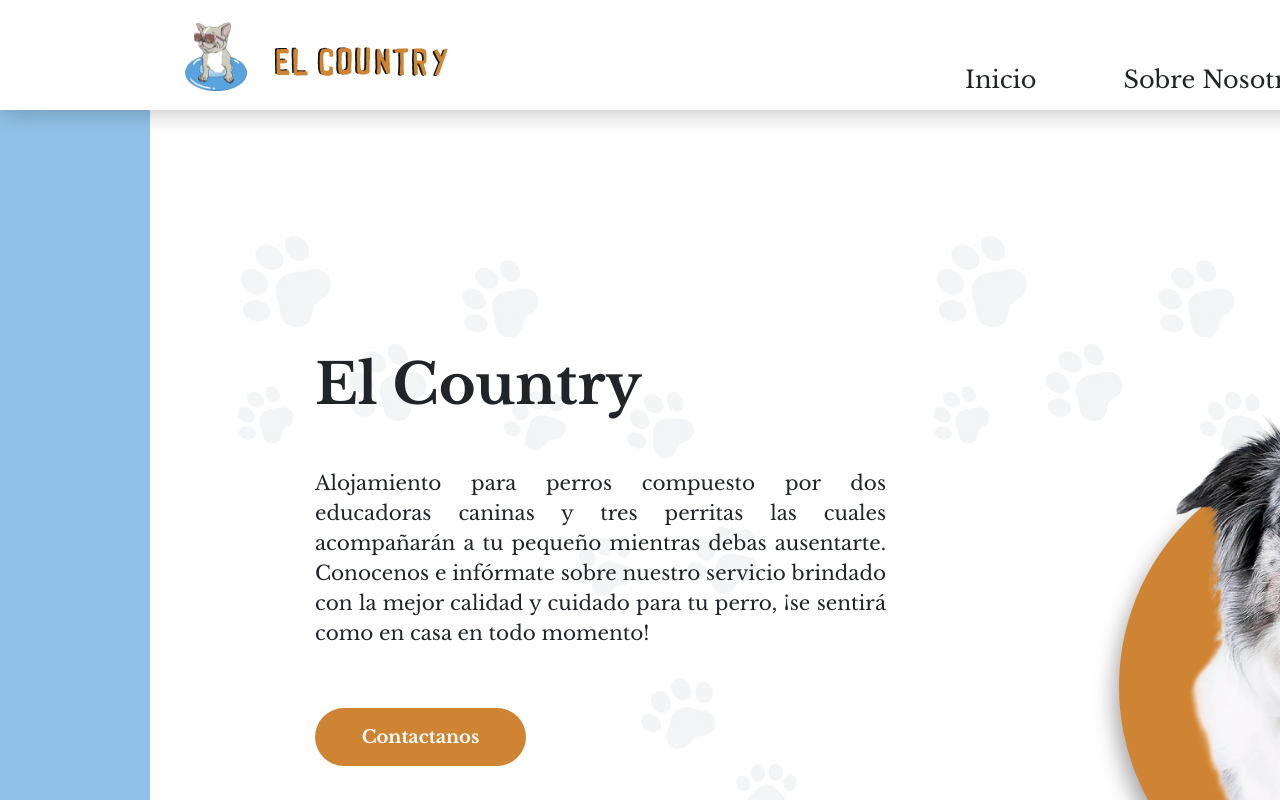
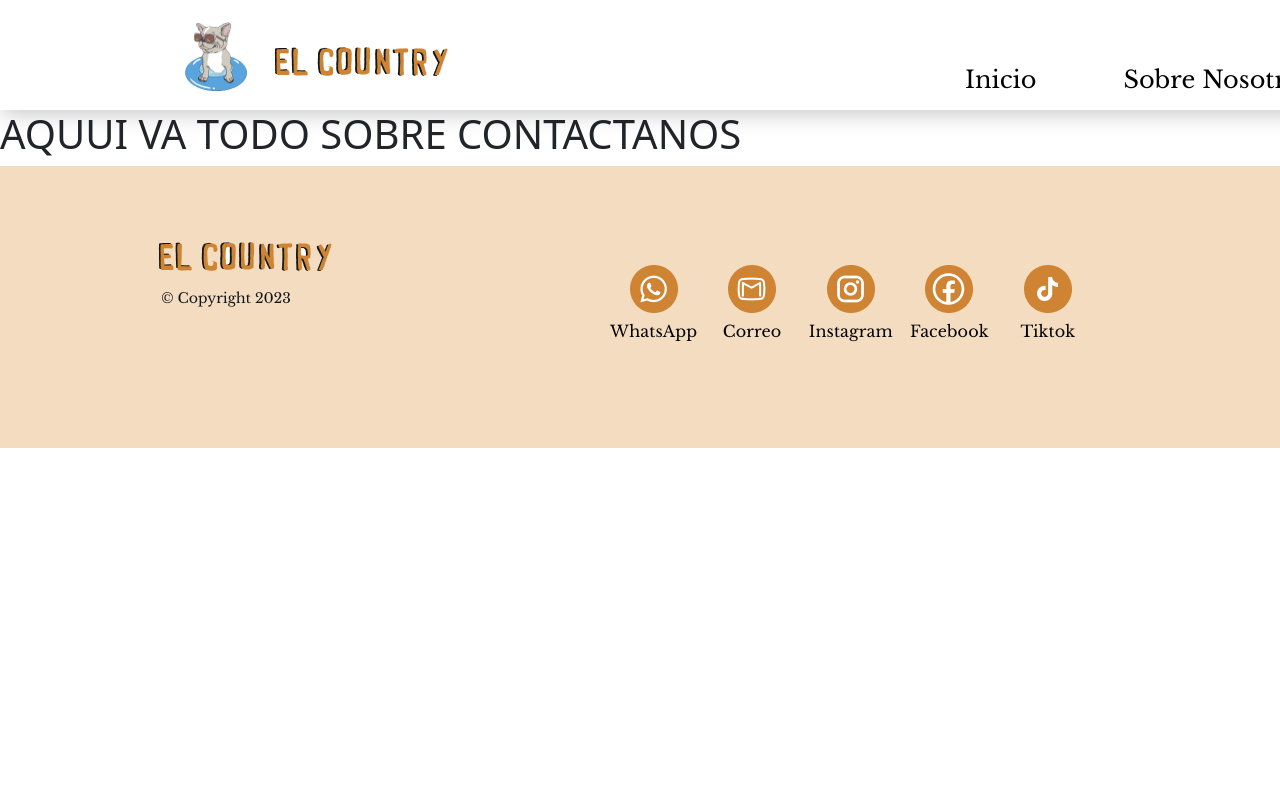
Before and after one commit to JaRafCaPer/guarderia_el_country, a React (Create React App) app: page /contactanos in a window 1280 px wide. Shown: the top 800 px of the page. Built offline with nearby package versions, Linux system fonts and the light colour scheme.

Commit message:
rutas, add evento nav

```diff
--- a/src/App.js
+++ b/src/App.js
@@ -2,22 +2,25 @@ import React from "react";
 import { BrowserRouter, Routes, Route } from "react-router-dom";
 import Footer from "./components/footer/footer.jsx";
 import NavBar from "./components/NavBar/NavBar.jsx"
+import Home from "./components/Home/Home.jsx";
+import SobreNosotras from "./components/SobreNosotras/SobreNosotras.jsx";
+import Conocenos from "./components/Conocenos/Conocemos.jsx";
+import Contactanos from "./components/Contactanos/Contactanos.jsx";
 
-import Home from "./components/Home/Home.jsx";
 function App() {
   return (
-  <div className='App'>
-    <BrowserRouter>
+    <div className='App'>
+      <BrowserRouter>
+        <NavBar />
         <Routes>
-
+          <Route path="/" element={<Home />} />
+          <Route path="/nosotras" element={<SobreNosotras />} />
+          <Route path="/conocenos" element={<Conocenos />} />
+          <Route path="/contactanos" element={<Contactanos />} />
         </Routes>
-        <NavBar/>
-        <Home/>
-        <Footer/>
+        <Footer />
       </BrowserRouter>
-
-
-  </div>
+    </div>
   );
 }
 
--- /dev/null
+++ b/src/components/Conocenos/Conocemos.jsx
@@ -0,0 +1,9 @@
+import React from "react";
+
+const Conocenos= () => {
+    return (
+        <div><h1>AQUUI VA TODO SOBRE CONOCENOS</h1></div>
+    );
+}
+
+export default Conocenos ;
--- /dev/null
+++ b/src/components/Contactanos/Contactanos.jsx
@@ -0,0 +1,9 @@
+import React from "react";
+
+const Contactanos = () => {
+    return (
+        <div><h1>AQUUI VA TODO SOBRE CONTACTANOS</h1></div>
+    );
+}
+
+export default Contactanos ;
--- a/src/components/NavBar/NavBar.css
+++ b/src/components/NavBar/NavBar.css
@@ -75,7 +75,10 @@
     cursor: pointer;
     transition: all 0.1s ease;
 }
-
+.pNav{
+    text-decoration: none;
+    color: black;
+}
 .pNav:hover{
     /* text-decoration: overline #CF8433; */
     border-bottom: 3px solid #CF8433;
@@ -85,26 +88,6 @@
 .linkRedes{
     display: none;
 }
-
-
-
-
-
-
-
-
-
-
-
-
-
-
-
-
-
-
-
-
 
 
 @media (max-width: 767px) {
@@ -123,15 +106,25 @@
 .logoT{
     width: 800px;
     height: 96px;
+    display: flex;
+    flex-direction: row-reverse;
+    align-items: center;
 }
 .containerRow{
     width: 500px;
     height: 96px;
     align-items: center;
+    display: flex;
+    flex-direction: row-reverse;
 }
 .lDog{
     width: 59px;
     height: 65px;
+}
+
+.logos{
+    display: flex;
+    flex-direction: row-reverse;
 }
 
 .logoN{
@@ -301,9 +294,6 @@
     .redesContainer{
         margin-top: 270px;
     }
-    .redesContainer ul{
-
-    }
     .linkRedes a{
         display: flex;
         flex-direction: row;
--- a/src/components/NavBar/NavBar.jsx
+++ b/src/components/NavBar/NavBar.jsx
@@ -8,10 +8,16 @@ import Tiktok from "../../assets/images/Tiktok.png"
 import Mail from "../../assets/images/Gmail.png"
 import { Navbar, Offcanvas, Image } from "react-bootstrap";
 import "bootstrap/dist/css/bootstrap.min.css";
+import { Link } from "react-router-dom";
+import { useState } from "react";
 
 
 
 const NavBar = () => {
+    const [color, setColor] = useState(null);
+    const handleClick = (item) => {
+        setColor(item);
+    };
 
     return (
         <>
@@ -38,7 +44,7 @@ const NavBar = () => {
                             <div  className="colLogo2">
                                 <Navbar>
                                     <div>
-                                        <Navbar.Brand href="#home">
+                                        <Link to="/">
                                             <Image
                                                 src={logo}
                                                 width="30"
@@ -46,7 +52,7 @@ const NavBar = () => {
                                                 className="logoN"
                                                 alt="N"
                                             />
-                                        </Navbar.Brand>
+                                        </Link>
                                     </div>
                                 </Navbar>
                             </div>
@@ -66,10 +72,14 @@ const NavBar = () => {
                         </Offcanvas.Header>
                         <Offcanvas.Body className="todo">
                             <div className="bloque">
-                                <div className="navLink"><p className="pNav">Inicio</p></div>
-                                <div className="navLink"><p className="pNav">Sobre Nosotras</p></div>
-                                <div className="navLink"><p className="pNav">Conócenos</p></div>
-                                <div className="navLink"><p className="pNav">Contáctanos</p></div>
+                                <div className="navLink"><Link className="pNav" to="/" onClick={() => handleClick("inicio")}
+                                style={{ color: color === "inicio" ? "#4F6C7C" : "black" }}>Inicio</Link></div>
+                                <div className="navLink"><Link className="pNav" to="nosotras" onClick={() => handleClick("sobre")}
+                                style={{ color: color === "sobre" ? "#4F6C7C" : "black" }}>Sobre Nosotras</Link></div>
+                                <div className="navLink"><Link className="pNav" to="conocenos" onClick={() => handleClick("conocenos")}
+                                style={{ color: color === "conocenos" ? "#4F6C7C" : "black" }}>Conócenos</Link></div>
+                                <div className="navLink"><Link className="pNav"to="contactanos" onClick={() => handleClick("contactanos")}
+                                style={{ color: color === "contactanos" ? "#4F6C7C" : "black" }}>Contáctanos</Link></div>
                             </div>
                             <div>
                                 <div className="redesContainer">
--- /dev/null
+++ b/src/components/SobreNosotras/SobreNosotras.jsx
@@ -0,0 +1,9 @@
+import React from "react";
+
+const SobreNosotras = () => {
+    return (
+        <div><h1>AQUUI VA TODO SOBRE NOSOTRAS</h1></div>
+    );
+}
+
+export default SobreNosotras ;
```
